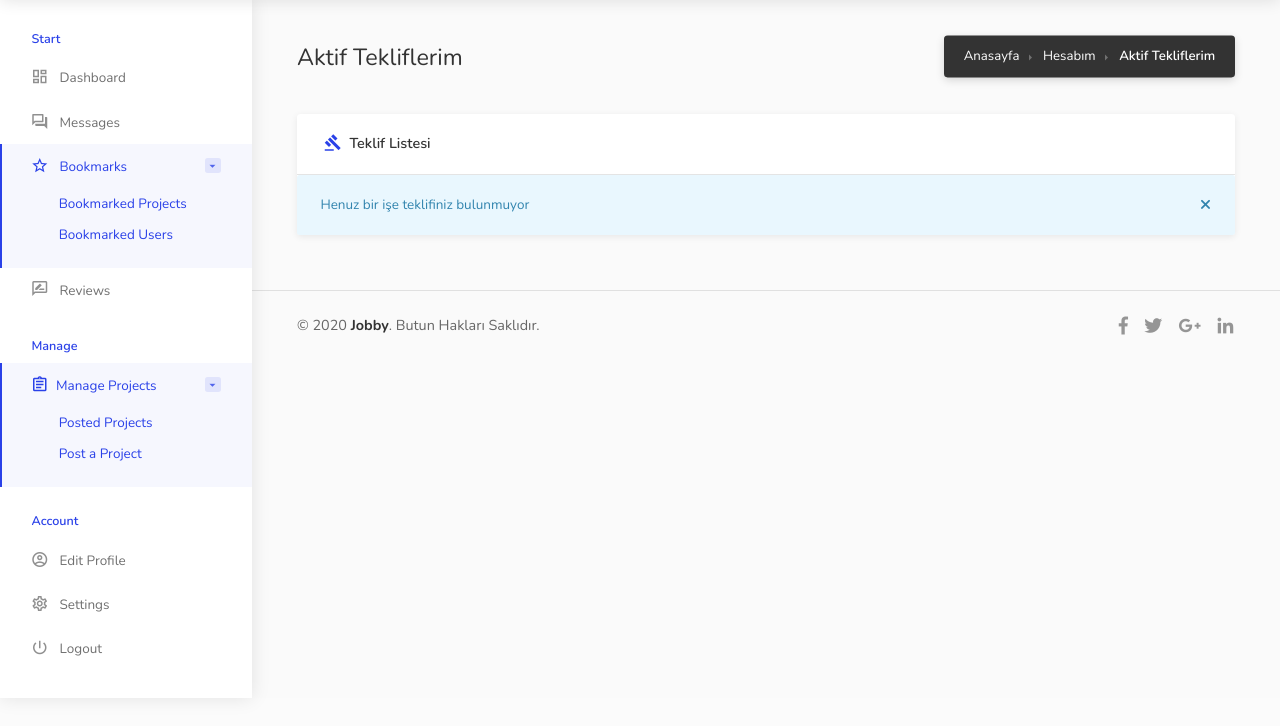
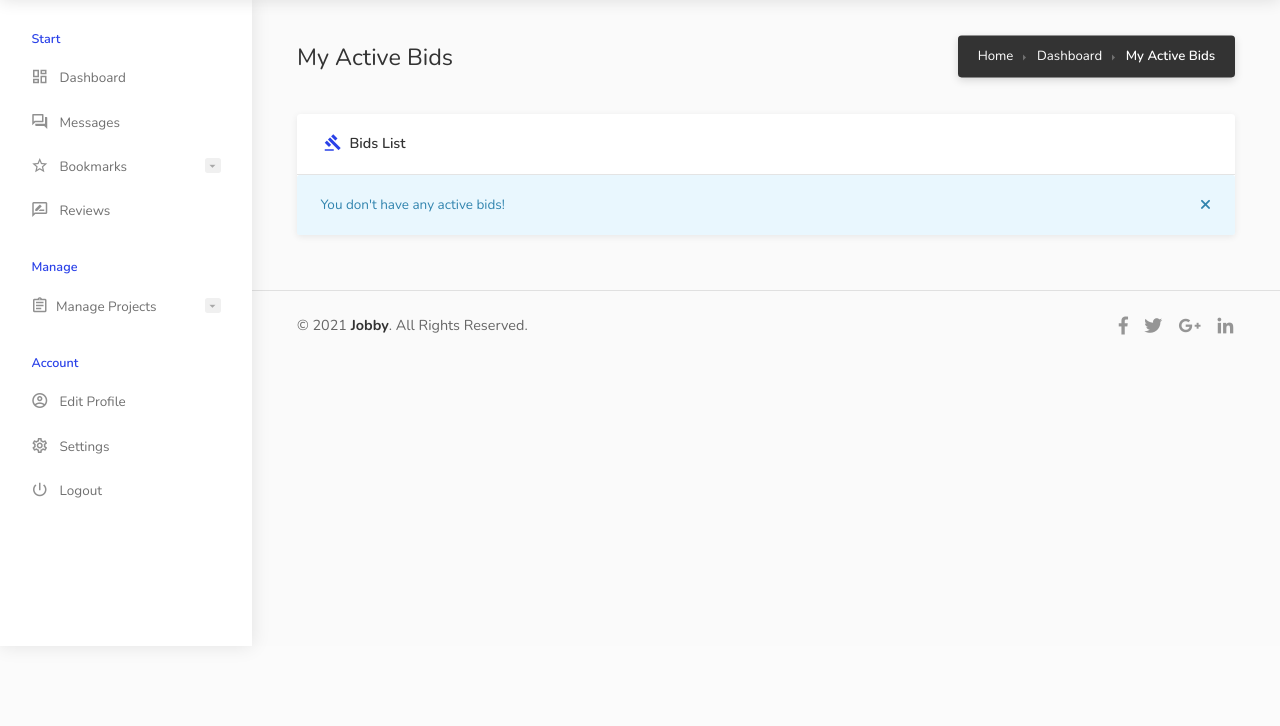
Before and after one commit to gundoganmt/jobby-en, a Flask app: page /active-bids in a window 1280 px wide. Shown: the part 74-800 px from the top of the page. Run offline with Flask 2, Linux system fonts and the light colour scheme; the visitor is signed in with stand-in values (Sample User, id 1); data comes from the database, SQL or seed files in the repository; data that the repository does not hold is empty; some libraries are stand-ins or nearby versions; some web fonts are replaced.

Commit message:
finished

```diff
--- a/jobby/manage/views.py
+++ b/jobby/manage/views.py
@@ -11,15 +11,13 @@ manage = Blueprint('manage',__name__)
 @login_required
 def dashboard():
     tasks = Tasks.query.filter_by(poster=current_user).all()
-    total_views = 0
-    if len(tasks) > 0:
-        for task in tasks:
-            views = Views.query.filter_by(viewedTask=task).first()
-            total_views += views.monday+views.tuesday+views.wednesday+views.thursday+views.friday+views.saturday+views.sunday
-    else:
-        flash("Your projects and views will be here.")
-    return render_template('dashboard/dashboard.html', tasks=tasks, last_updated=last_updated,
-        total_views=total_views)
+    if current_user.status == 'freelancer':
+        views = Views.query.filter_by(viewed=current_user).first()
+        if not views:
+            current_user.addView()
+            views = Views.query.filter_by(viewed=current_user).first()
+        return render_template('dashboard/dashboard.html', views=views, tasks=tasks, last_updated=last_updated)
+    return render_template('dashboard/dashboard.html', tasks=tasks, last_updated=last_updated)
 
 @manage.route('/get-view-data/<int:task_id>')
 @login_required
@@ -106,7 +104,7 @@ def activeBids():
     db.session.commit()
     bids = Bids.query.filter_by(bidder=current_user).all()
     if len(bids) == 0:
-        flash('Henuz bir işe teklifiniz bulunmuyor')
+        flash("You don't have any active bids!")
     return render_template('dashboard/my-active-bids.html', bids=bids, last_updated=last_updated)
 
 @manage.route('/delete-bid/<int:bid_id>')
@@ -118,7 +116,7 @@ def deleteBid(bid_id):
         current_user.num_bids -= 1
         db.session.delete(data)
         db.session.commit()
-        flash("Teklifiniz Silindi")
+        flash("Bid Deleted")
         return redirect(url_for('.activeBids'))
     #here i should return 500 forbidden
     else:
--- a/jobby/models.py
+++ b/jobby/models.py
@@ -172,6 +172,18 @@ class Users(UserMixin, db.Model):
 
     def total_reviews(self):
         return Reviews.query.filter_by(reviewed_pro=self).count()
+
+    def total_bids(self):
+        return Bids.query.filter_by(bidder=self).count()
+
+    def total_job_views(self):
+        tasks = Tasks.query.filter_by(poster=self).all()
+        total_views = 0
+        if len(tasks) > 0:
+            for task in tasks:
+                views = Views.query.filter_by(viewedTask=task).first()
+                total_views += views.monday+views.tuesday+views.wednesday+views.thursday+views.friday+views.saturday+views.sunday
+        return total_views
 
     def recom(self):
         total_success = Reviews.query.filter_by(reviewed_pro=self, recommendation=True).count()
--- a/jobby/templates/dashboard/my-active-bids.html
+++ b/jobby/templates/dashboard/my-active-bids.html
@@ -4,7 +4,7 @@
 
 <!-- Basic Page Needs
 ================================================== -->
-<title>Jobby</title>
+<title>Jobby - Active Bids</title>
 <meta charset="utf-8">
 <meta name="viewport" content="width=device-width, initial-scale=1, maximum-scale=1">
 
@@ -43,14 +43,14 @@
 
 			<!-- Dashboard Headline -->
 			<div class="dashboard-headline">
-				<h3>Aktif Tekliflerim</h3>
+				<h3>My Active Bids</h3>
 
 				<!-- Breadcrumbs -->
 				<nav id="breadcrumbs" class="dark">
 					<ul>
-						<li><a href="{{ url_for('public.index') }}">Anasayfa</a></li>
-						<li><a href="#">Hesabım</a></li>
-						<li>Aktif Tekliflerim</li>
+						<li><a href="{{ url_for('public.index') }}">Home</a></li>
+						<li><a href="{{ url_for('manage.dashboard') }}">Dashboard</a></li>
+						<li>My Active Bids</li>
 					</ul>
 				</nav>
 			</div>
@@ -64,7 +64,7 @@
 
 						<!-- Headline -->
 						<div class="headline">
-							<h3><i class="icon-material-outline-gavel"></i> Teklif Listesi</h3>
+							<h3><i class="icon-material-outline-gavel"></i> Bids List</h3>
 						</div>
 
 						<div class="content">
@@ -94,17 +94,17 @@
 
 											<!-- Task Details -->
 											<ul class="dashboard-task-info">
-												<li><strong>{{ bid.bid_amount }} TL</strong><span>Teklif Ucreti</span></li>
-												<li><strong>{{ bid.num_delivery }} {{ bid.type_delivery }}</strong><span>Bitiş Zamanı</span></li>
+												<li><strong>{{ bid.bid_amount }} $</strong><span>Bid Amount</span></li>
+												<li><strong>{{ bid.num_delivery }} {{ bid.type_delivery }}</strong><span>Finish Time</span></li>
 											</ul>
 
 											<!-- Buttons -->
 											<div class="buttons-to-right always-visible">
-												<a href="#small-dialog" name="getmessage" data="{{ bid.id }}" class="popup-with-zoom-anim button dark ripple-effect ico" title="Önyazım" data-tippy-placement="top"><i class="icon-material-baseline-mail-outline"></i></a>
+												<a href="#small-dialog" name="getmessage" data="b_{{ bid.id }}" class="popup-with-zoom-anim button dark ripple-effect ico" title="Message" data-tippy-placement="top"><i class="icon-material-baseline-mail-outline"></i></a>
 												{% if current_user == bid.bidded.winner %}
-													<a class="button green ripple-effect ico" title="Kazandınız" data-tippy-placement="top" style="color: white;"><i class="icon-material-outline-check-circle"></i></a>
+													<a class="button green ripple-effect ico" title="Won" data-tippy-placement="top" style="color: white;"><i class="icon-material-outline-check-circle"></i></a>
 												{% else %}
-													<a href="{{ url_for('manage.deleteBid', bid_id=bid.id) }}" class="button red ripple-effect ico" title="Teklifi Sil" data-tippy-placement="top"><i class="icon-feather-trash-2"></i></a>
+													<a href="{{ url_for('manage.deleteBid', bid_id=bid.id) }}" class="button red ripple-effect ico" title="Delete Bid" data-tippy-placement="top"><i class="icon-feather-trash-2"></i></a>
 												{% endif %}
 											</div>
 										</li>
@@ -129,17 +129,17 @@
 
 											<!-- Task Details -->
 											<ul class="dashboard-task-info">
-												<li><strong>{{ bid.bid_amount }} TL</strong><span>Teklif Ucreti</span></li>
-												<li><strong>{{ bid.num_delivery }} {{ bid.type_delivery }}</strong><span>Bitiş Zamanı</span></li>
+												<li><strong>{{ bid.bid_amount }} $</strong><span>Bid Amount</span></li>
+												<li><strong>{{ bid.num_delivery }} {{ bid.type_delivery }}</strong><span>Finish Time</span></li>
 											</ul>
 
 											<!-- Buttons -->
 											<div class="buttons-to-right always-visible">
-												<a href="#small-dialog" name="getmessage" data="{{ bid.id }}" class="popup-with-zoom-anim button dark ripple-effect ico" title="Önyazım" data-tippy-placement="top"><i class="icon-material-baseline-mail-outline"></i></a>
+												<a href="#small-dialog" name="getmessage" data="b_{{ bid.id }}" class="popup-with-zoom-anim button dark ripple-effect ico" title="Message" data-tippy-placement="top"><i class="icon-material-baseline-mail-outline"></i></a>
 												{% if current_user == bid.bidded.winner %}
-													<a class="button green ripple-effect ico" title="Kazandınız" data-tippy-placement="top" style="color: white;"><i class="icon-material-outline-check-circle"></i></a>
+													<a class="button green ripple-effect ico" title="Won" data-tippy-placement="top" style="color: white;"><i class="icon-material-outline-check-circle"></i></a>
 												{% else %}
-													<a href="{{ url_for('manage.deleteBid', bid_id=bid.id) }}" class="button red ripple-effect ico" title="Teklifi Sil" data-tippy-placement="top"><i class="icon-feather-trash-2"></i></a>
+													<a href="{{ url_for('manage.deleteBid', bid_id=bid.id) }}" class="button red ripple-effect ico" title="Delete Bid" data-tippy-placement="top"><i class="icon-feather-trash-2"></i></a>
 												{% endif %}
 											</div>
 										</li>
@@ -158,7 +158,7 @@
 			<div class="dashboard-footer-spacer"></div>
 			<div class="small-footer margin-top-15">
 				<div class="small-footer-copyrights">
-					© 2020 <strong>Jobby</strong>. Butun Hakları Saklıdır.
+					© 2021 <strong>Jobby</strong>. All Rights Reserved.
 				</div>
 				<ul class="footer-social-links">
 					<li>
@@ -205,7 +205,7 @@
 	<div class="sign-in-form">
 
 		<ul class="popup-tabs-nav">
-			<li><a href="#tab">Önyazı</a></li>
+			<li><a href="#tab">Message</a></li>
 		</ul>
 		<div class="popup-tabs-container">
 			<div class="popup-tab-content" id="preMessage" style="text-align: center;"></div>
@@ -236,7 +236,7 @@
 // Snackbar for user status switcher
 $('#snackbar-user-status label').click(function() {
 	Snackbar.show({
-		text: 'Statunuz değiştirildi!',
+		text: 'Your status has been changed!',
 		pos: 'bottom-center',
 		showAction: false,
 		actionText: "Dismiss",
--- a/jobby/templates/sidebar.html
+++ b/jobby/templates/sidebar.html
@@ -19,7 +19,7 @@
           <ul data-submenu-title="Start">
             <li><a href="{{ url_for('manage.dashboard') }}"><i class="icon-material-outline-dashboard"></i> Dashboard</a></li>
             <li><a href="{{ url_for('message.messages') }}"><i class="icon-material-outline-question-answer"></i> Messages</a></li>
-            <li class="active-submenu"><a href="#"><i class="icon-material-outline-star-border"></i> Bookmarks</a>
+            <li><a href="#"><i class="icon-material-outline-star-border"></i> Bookmarks</a>
               <ul>
                 <li><a href="{{ url_for('manage.bookmarkedTasks') }}">Bookmarked Projects</a></li>
                 <li><a href="{{ url_for('manage.bookmarkedUsers') }}">Bookmarked Users</a></li>
@@ -29,7 +29,7 @@
           </ul>
 
           <ul data-submenu-title="Manage">
-            <li class="active-submenu"><a href="#"><i class="icon-material-outline-assignment"></i>Manage Projects</a>
+            <li><a href="#"><i class="icon-material-outline-assignment"></i>Manage Projects</a>
               <ul>
                 {% if current_user.is_there_offer() %}
                   <li><a href="{{ url_for('manage.manageOffers') }}">Recieved Offers</a></li>
```
Also changed, not shown: jobby/templates/dashboard/dashboard.html (+100 -5 lines), jobby/templates/public/freelancer-profile.html (+4 -7 lines).
